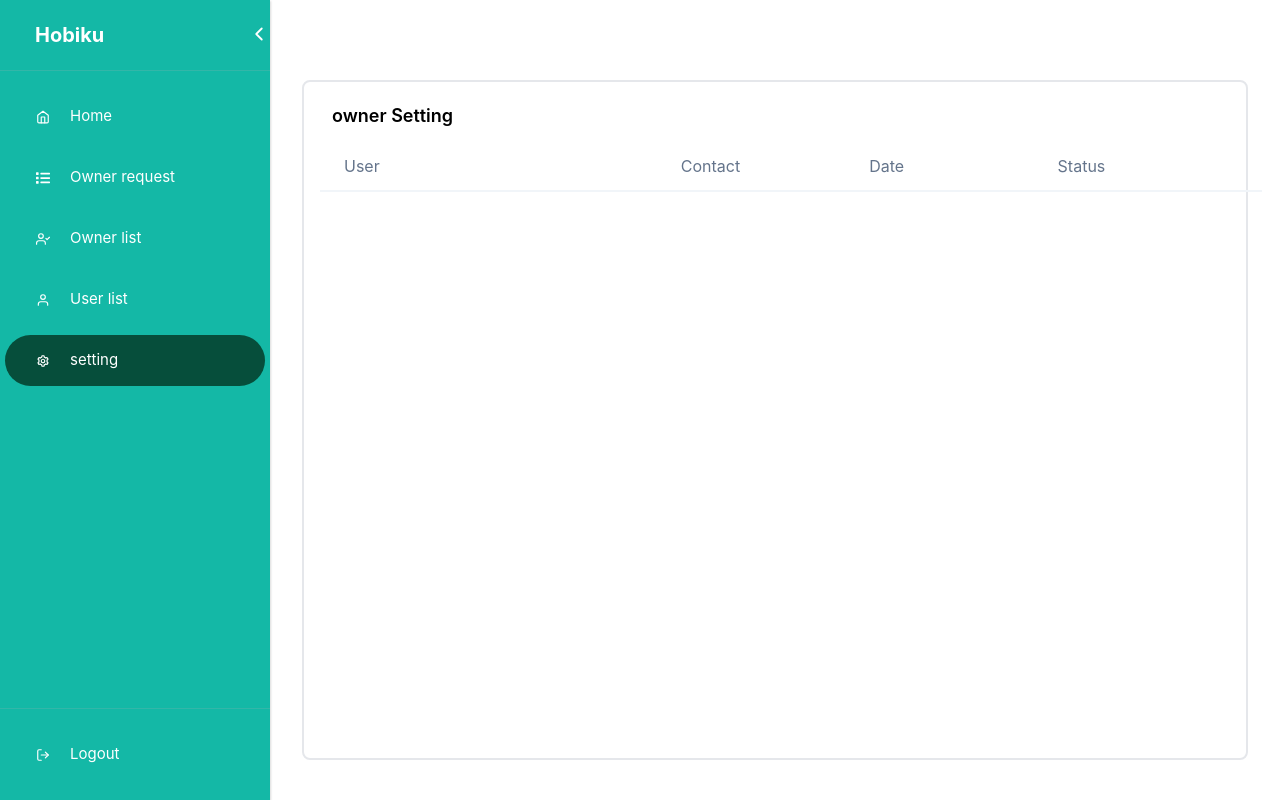
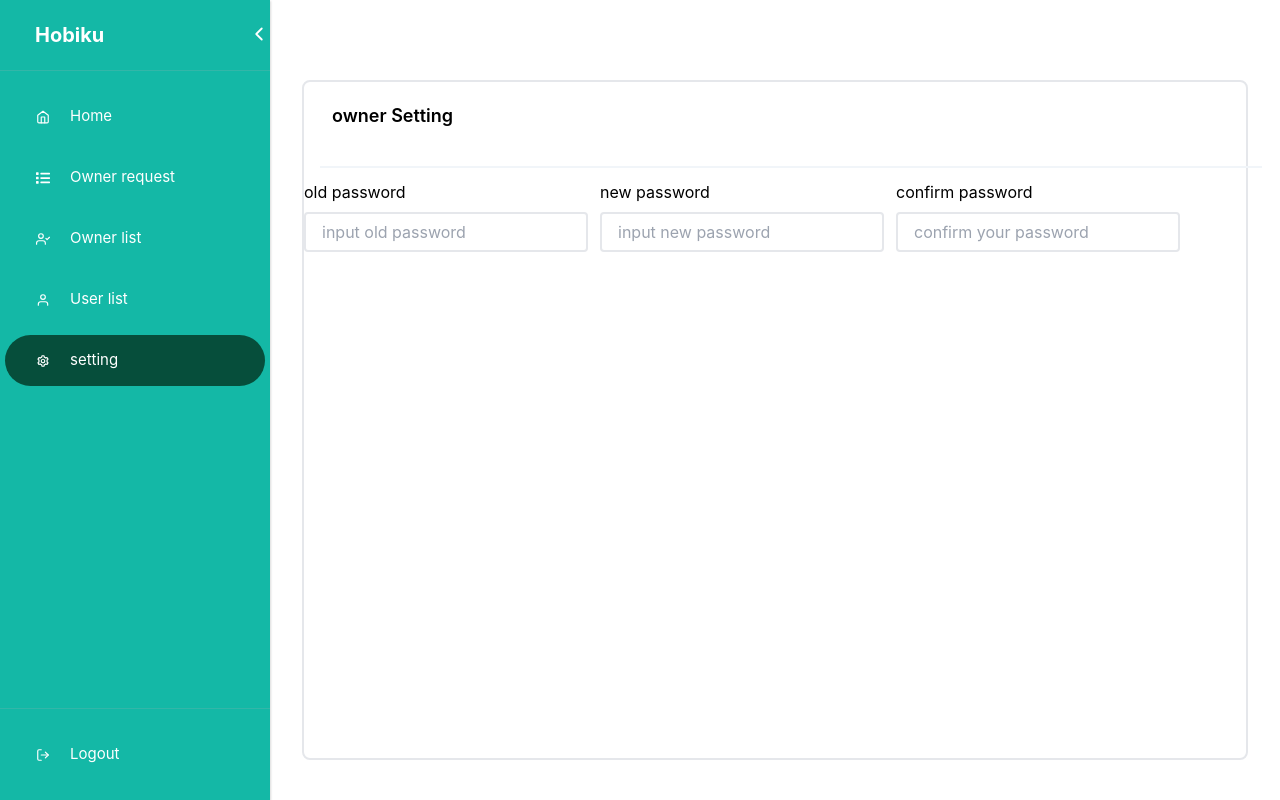
Before and after one commit to ATiarK/Hobiku-booking-sport-arena, a React (Create React App) app: page /admin/setting in a window 1280 px wide. Built offline with nearby package versions, Linux system fonts and the light colour scheme.

Commit message:
add input change password

```diff
--- a/src/pages/admin/AdminSetting.jsx
+++ b/src/pages/admin/AdminSetting.jsx
@@ -1,21 +1,58 @@
-import React from "react";
+import React, { useState } from "react";
+import { InputText } from "../../components/InputText";
 
 import Sidebar from "../../components/sidebar/Sidebar";
 
 export default function AdminSetting() {
+  const [password, setPassword] = useState("");
+  const [confirmPassword, setConfirmPassword] = useState("");
+  const checkConfirmPassword = () => {
+    if (
+      password !== "" &&
+      confirmPassword !== "" &&
+      confirmPassword !== password
+    ) {
+      return <span>Password Not Match</span>;
+    }
+  };
   return (
     <div className="w-screen h-screen flex">
       <Sidebar />
       {/* <Accordion /> */}
       <div className="w-full border-2 rounded-lg mb-10 mx-8 mt-20 py-3">
         <p className="text-lg font-semibold pt-2 pb-6 ml-7"> owner Setting</p>
-        <div className="flex text-slate-500 mb-3 ">
-          <p className="pl-10 basis-2/5">User</p>
-          <p className="basis-1/5">Contact</p>
-          <p className="basis-1/5">Date</p>
-          <p className="basis-1/5">Status</p>
+        <div className="flex text-slate-500 mb-3 "></div>
+        <div className="w-full bg-slate-100 h-0.5 mx-4 mb-3" />
+        <div className="md:flex w-full gap-3">
+          <div>
+            <p className=" mb-2">old password</p>
+            <InputText
+              id="input-password"
+              placeholder="input old password"
+              // onChange={(e) => setPassword(e.target.value)}
+              type="password"
+            />
+          </div>
+          <div>
+            <p className=" mb-2">new password</p>
+            <InputText
+              id="input-password"
+              placeholder="input new password"
+              onChange={(e) => setPassword(e.target.value)}
+              type="password"
+            />
+          </div>
+          <div>
+            <p className=" mb-2">confirm password</p>
+            <InputText
+              id="input-confirm-password"
+              placeholder="confirm your password"
+              onChange={(e) => setConfirmPassword(e.target.value)}
+              type="password"
+            />
+          </div>
         </div>
-        <div className="w-full bg-slate-100 h-0.5 mx-4 mb-3" />
+        {checkConfirmPassword()}
         {/* <TableDropdown /> */}
       </div>
     </div>
```
